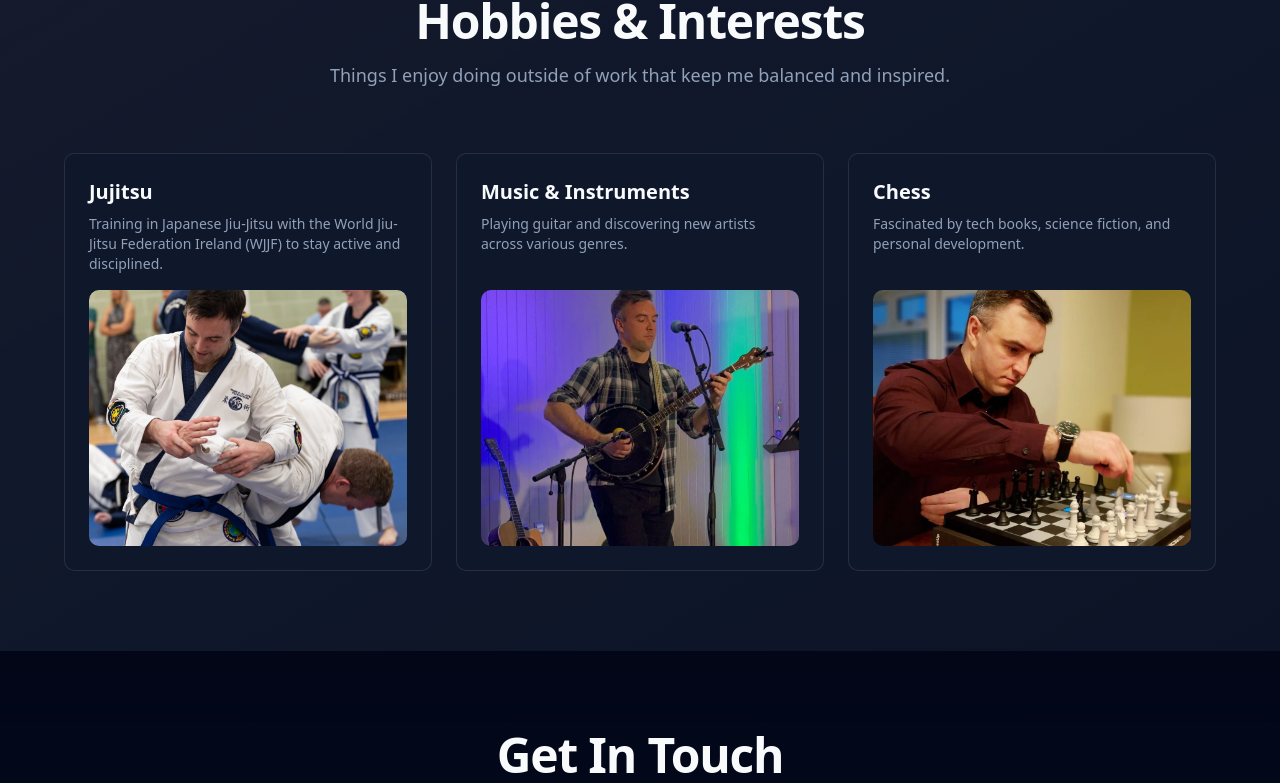
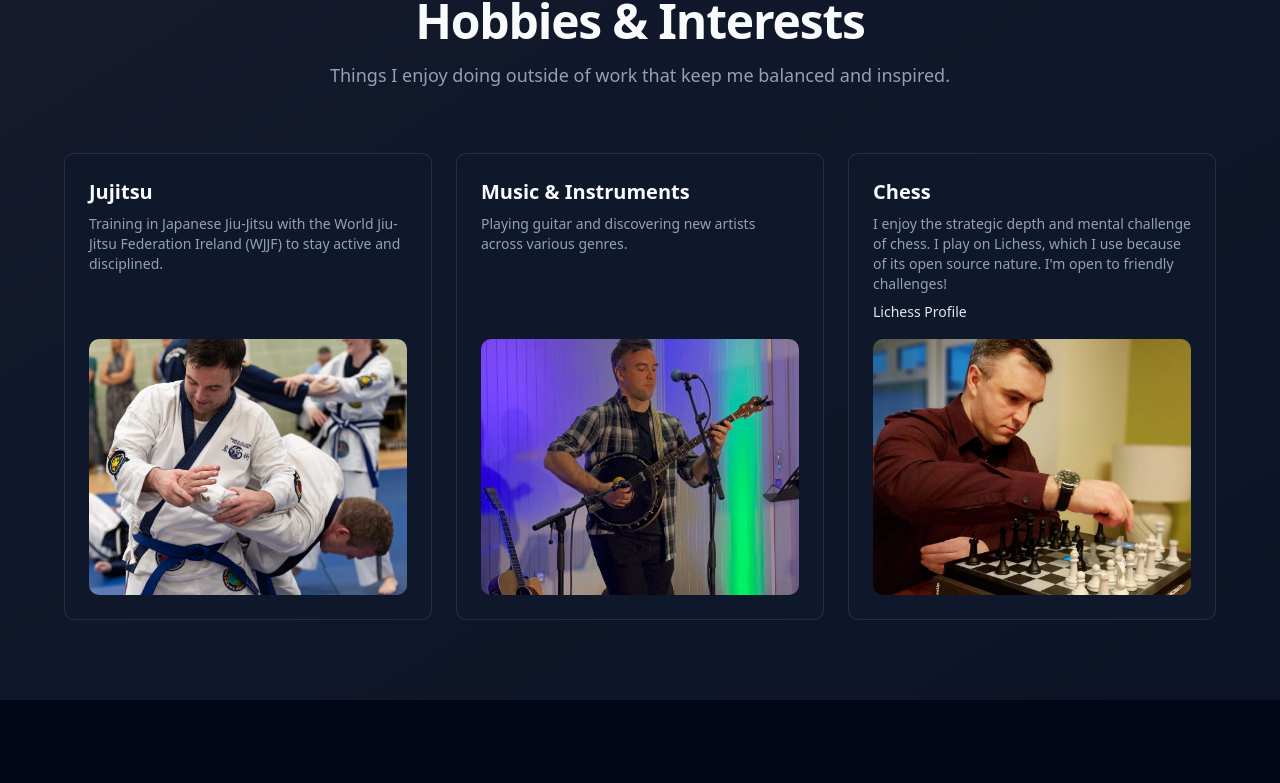
Before and after one commit to markodowd/markodowd-portfolio, a Next.js app: page / in a window 1280 px wide. Shown: the part 3496-4279 px from the top of the page. Built offline with nearby package versions, Linux system fonts and the light colour scheme.

Commit message:
feat: chess hobby

```diff
--- a/components/Hobbies.tsx
+++ b/components/Hobbies.tsx
@@ -9,6 +9,7 @@ interface Hobby {
   description: string;
   icon?: React.ReactNode;
   image?: string;
+  link?: string;
 }
 
 const hobbies: Hobby[] = [
@@ -24,8 +25,9 @@ const hobbies: Hobby[] = [
   },
   {
     name: "Chess",
-    description: "Fascinated by tech books, science fiction, and personal development.",
+    description: "I enjoy the strategic depth and mental challenge of chess. I play on Lichess, which I use because of its open source nature. I'm open to friendly challenges!",
     image: "/images/hobbies/chess.webp",
+    link: "https://lichess.org/@/modowd91",
   },
 ];
 
@@ -73,6 +75,16 @@ export default function Hobbies() {
                   <p className="text-sm text-muted-foreground">
                     {hobby.description}
                   </p>
+                  {hobby.link && (
+                    <a
+                      href={hobby.link}
+                      target="_blank"
+                      rel="noopener noreferrer"
+                      className="mt-2 inline-block text-sm text-primary hover:underline"
+                    >
+                      Lichess Profile
+                    </a>
+                  )}
                 </div>
               </div>
               {hobby.image && (
```
